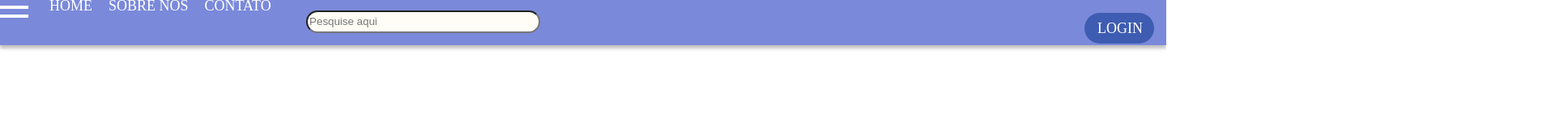
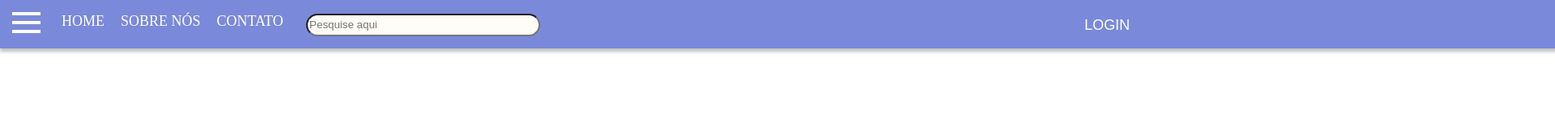
Before and after one commit to CaioGTF/SustentaTur, a plain HTML site: page sustentatur/index.html in a window 1280 px wide. Shown: the top 160 px of the page at 81% size, 1920 px wide, since content can reach past the window. Drawn offline with Linux system fonts and the light colour scheme.

Commit message:
sustentatur

```diff
--- a/sustentatur/index.html
+++ b/sustentatur/index.html
@@ -32,7 +32,12 @@
                     <div class="write">
                         <input class="write_search" aria-label="Pesquise aqui" autocomplete="off" placeholder="Pesquise aqui" role="combobox" type="text" aria-haspopup="false" aria-autocomplete="both" dir="ltr" spellcheck="false"/>
                         <div class="login-button">
-                            <a href="#">LOGIN</a>
+                            <a href="#">LOGIN</a> <svg width="144" height="135" viewBox="0 0 144 135" fill="none" xmlns="http://www.w3.org/2000/svg">
+                                <path d="M26.5845 119.881C30.4809 101.904 49.3321 88.2692 72 88.2692C94.6679 88.2692 113.519 101.904 117.415 119.881C105.026 129.333 89.2189 135 72 135C54.7811 135 38.9739 129.333 26.5845 119.881Z" fill="white"/>
+                                <path d="M94.1538 58.4135C94.1538 70.123 84.0286 79.6154 71.5385 79.6154C59.0483 79.6154 48.9231 70.123 48.9231 58.4135C48.9231 46.704 59.0483 37.2115 71.5385 37.2115C84.0286 37.2115 94.1538 46.704 94.1538 58.4135Z" fill="white"/>
+                                </svg>
+
+
                         </div>
                     </div>
                 </form>
--- a/sustentatur/style.css
+++ b/sustentatur/style.css
@@ -1,13 +1,17 @@
 
 header {
     position: absolute;
-    width: 1440px;
+    width: 14400px;
     height: 60px;
     left: 0px;
-    top: -4px;
+    top: 0px;
 
     background: #7A89DA;
     box-shadow: 0px 4px 4px rgba(0, 0, 0, 0.25);
+    display: flex;
+    align-items: center; /* Centraliza os itens verticalmente */
+    height: 60px; /* Altura da barra */
+
 }
 
 .search {
@@ -15,16 +19,16 @@ header {
 }
 
 
-/* Menu (Nomes e Ícone) */
 nav ul.i {
     list-style-type: none;
     margin: 0;
     padding: 0;
     display: flex; /* Itens lado a lado */
-    align-items: center; /* Alinhamento vertical */
+    align-items: center; /* Centraliza verticalmente */
     gap: 20px; /* Espaçamento entre itens */
     position: relative;
-    left: 20px; /* Ajusta a posição para a esquerda */
+    left: 20px; /* Ajusta para a esquerda */
+    height: 100%; /* Garante alinhamento total na altura */
 }
 
 nav ul.i li a {
@@ -42,11 +46,9 @@ nav ul.i li a {
     width: 26px;
     height: 30px;
     margin-right: 15px; /* Espaço entre o ícone e os nomes */
-    position: relative;
-    top: 0; /* Centraliza verticalmente */
-    cursor: pointer; /* Aponta como clicável */
+    margin-left: 15px;
+    cursor: pointer; /* Indica interatividade */
 }
-
 .write {
     display: flex;
 }
@@ -60,14 +62,6 @@ top: 16.5px;
 
 background: #FFFDF6;
 border-radius: 20px;
-}
-
-
-
-.search_tur {
-    text-align: center;
-    margin-left: 300px;
-
 }
 
 .login-button {
@@ -86,26 +80,27 @@ line-height: 23px;
 color: #FFFFFF;
 
 }
-.search-button {
-    background-color: white;
-    border: none;
-    padding: 8px;
-    margin-left: 10px;
-    cursor: pointer;
-    border-radius: 50%;
-}
-
 
 .login-button {
-    color: white;
-    background-color: #3e5cb1;
-    padding: 8px 16px;
-    border-radius: 20px;
-    border: none;
-    cursor: pointer;
+    display: flex; /* Itens lado a lado */
+    align-items: center; /* Alinha verticalmente ao centro */
+    gap: 8px; /* Espaçamento entre o texto e o ícone */
+    background-color: transparent; /* Fundo transparente */
+    border: none; /* Remove bordas */
+    cursor: pointer; /* Indica interatividade */
+    color: white; /* Cor do texto */
+    font-family: 'Livvic', sans-serif; /* Fonte personalizada */
+    font-size: 18px; /* Tamanho do texto */
+    font-weight: 500; /* Peso do texto */
 }
 
 .login-button a {
-    color: white;
-    text-decoration: none;
+    color: white; /* Cor do texto */
+    text-decoration: none; /* Remove o sublinhado */
 }
+
+.login-button svg {
+    width: 24px; /* Ajusta o tamanho do ícone */
+    height: 24px;
+    fill: white; /* Define a cor do ícone */
+}
```
